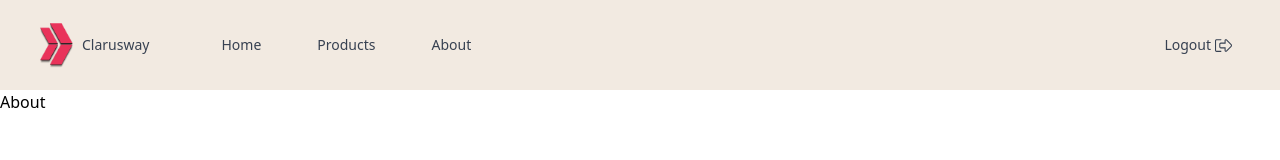
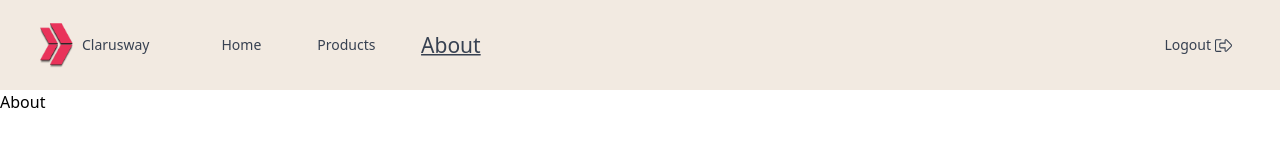
Before and after one commit to barisbkk/clarus-store, a React (Create React App) app: page /dashboard/about in a window 1280 px wide. Shown: the top 160 px of the page. Built offline with nearby package versions, Linux system fonts and the light colour scheme; sample sign-in values are in the browser's storage.

Commit message:
useLocation added to navbar comp.

```diff
--- a/src/components/Navbar.jsx
+++ b/src/components/Navbar.jsx
@@ -1,7 +1,7 @@
 import React, { useContext, useState } from "react";
 import logo from "../assets/logo.png";
 import { closeNavbar, openNavbar, logoutIcon } from "../helper/icons";
-import { NavLink } from "react-router-dom";
+import { NavLink, useLocation } from "react-router-dom";
 import { AuthContext } from "../context/AuthProvider";
 
 const navigation = [
@@ -22,6 +22,8 @@ const navigation = [
 const Navbar = () => {
   const [show, setShow] = useState(false);
   const { logout } = useContext(AuthContext);
+  const location = useLocation();
+  console.log(location);
 
   return (
     <nav className="bg-navbarColor md:text-sm">
@@ -57,12 +59,14 @@ const Navbar = () => {
             {navigation.map((item) => (
               <li
                 key={item.title}
-                className="text-gray-700 font-medium  flex justify-center"
+                className="text-gray-700 font-medium flex justify-center"
               >
                 {/* state true olduğunda linkleri ortalamak için */}
                 <NavLink
                   to={item.path}
-                  className={`block hover:bg-main rounded-full py-2 px-4 hover:text-white`}
+                  className={`block hover:bg-main rounded-full py-2 px-4 hover:text-white ${
+                    location.pathname === item.path ? "underline scale-150" : ""
+                  }`}
                 >
                   {item.title}
                 </NavLink>
```
